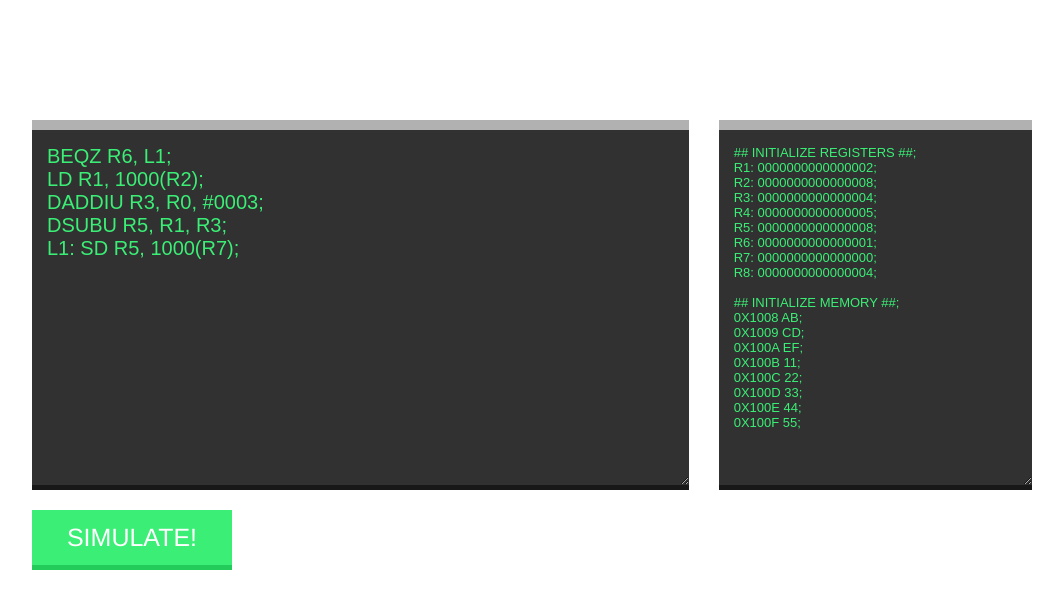
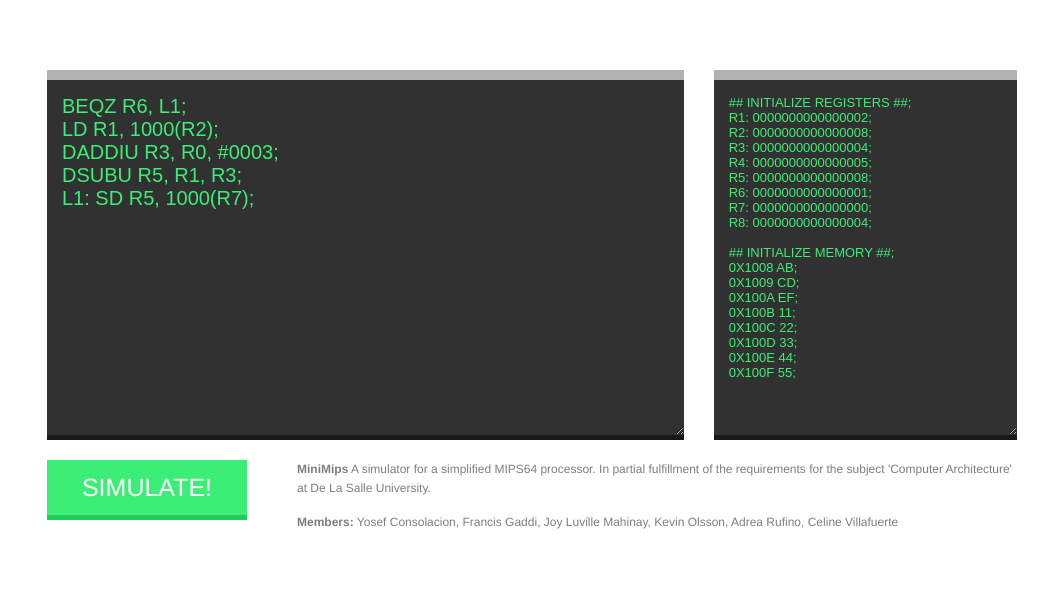
Before and after one commit to kevinolsson/mini-mips, a CodeIgniter app: page /database/ in a window 1280 px wide. Shown: the top 609 px of the page, without its empty margins (108-1171 px from the left). Run offline with CodeIgniter, Linux system fonts and the light colour scheme; some web fonts are replaced.

Commit message:
random stuff to avoid doing error checking hueheu

```diff
--- a/application/views/welcome_message.php
+++ b/application/views/welcome_message.php
@@ -1,14 +1,10 @@
-	<div class="row">
-		<!--<div class="large-12 columns">
-			<h1>miniMIPS</h1>
-			<h5>A simplified MIPS64 processor simulator</h5>
-		</div>-->
-
 		<?php if(isset($error)) { ?>
-		<div class="large-12 columns">
-			<p class="error">
-					<?php echo $error; ?>
-			</p>
+		<div class="row">
+			<div class="large-12 columns">
+				<p class="error">
+						<?php echo $error; ?>
+				</p>
+			</div>
 		</div>
 		<?php } ?>
 
@@ -40,10 +36,19 @@
 			</div>
 		</div>
 		<div class="row">
-			<div class="large-12 columns">
+			<div class="large-3 columns">
 				<?php echo form_submit(array('class'=>'simulate','value'=>'Simulate!')); ?>
+			</div>
+			<div class="large-9 columns">
+				<div class="footer">
+				<p>
+					<strong>MiniMips</strong> A simulator for a simplified MIPS64 processor. In partial fulfillment of the requirements for the subject 'Computer Architecture' at De La Salle University.
+				</p>
+				<p>
+					<strong>Members:</strong> Yosef Consolacion, Francis Gaddi, Joy Luville Mahinay, Kevin Olsson, Adrea Rufino, Celine Villafuerte</strong>
+				</p>
+				</div>
 			</div>
 		</div>
 
 		<?php echo form_close(); ?>
-	</div>
--- a/assets/sass/_settings.scss
+++ b/assets/sass/_settings.scss
@@ -60,7 +60,7 @@ $em-base: 16 !default;
 $default-float: left;
 
 // $body-bg: #fff;
-// $body-font-color: #222;
+ $body-font-color: $dark-grey;
 // $body-font-family: "Helvetica Neue", "Helvetica", Helvetica, Arial, sans-serif;
 // $body-font-weight: normal;
 // $body-font-style: normal;
--- a/assets/sass/app.scss
+++ b/assets/sass/app.scss
@@ -54,16 +54,25 @@
 // @import "foundation/components/tooltips";
 // @import "foundation/components/dropdown";
 
+h1 {
+	small {
+		color: $dark-grey;
+		font-size: 30px;
+	}
+}
+
 .row:first-child {
 	padding-top: 50px;
 }
 
 .error {
 	background-color: $red-light;
-	border: 1px solid $red;
+	//border: 1px solid $red;
 	margin-top: 20px;
 	color: $red;
 	padding: 10px;
+	margin-bottom: -30px;
+	border-bottom: 3px solid lighten($red,5%);
 }
 .command-line, .command-line2 {
 	margin-top: 20px;
@@ -163,3 +172,8 @@ table {
 .sub {
 	border-bottom: none !important;
 }
+
+.footer {
+	font-size: 12px;
+	color: lighten($dark-grey, 30%);
+}
```
Also changed, not shown: application/controllers/Simulate.php (+14 -0 lines), application/views/simulate.php (+15 -5 lines), assets/stylesheets/app.css.
